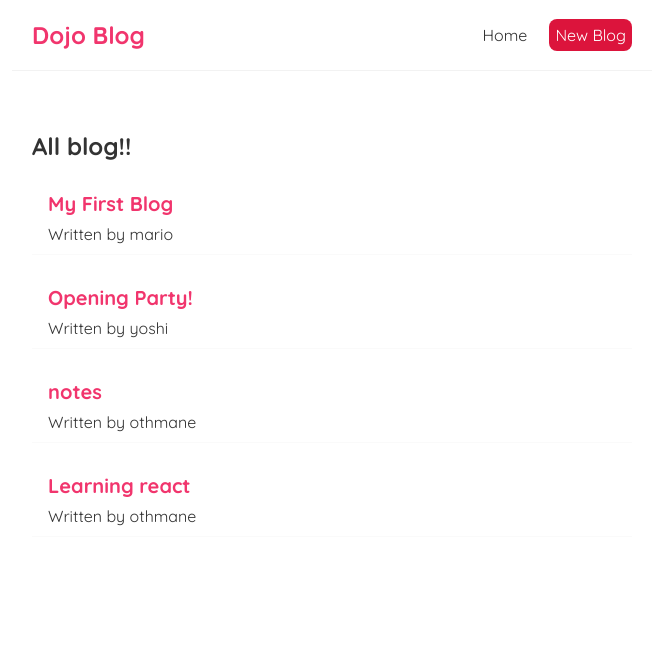
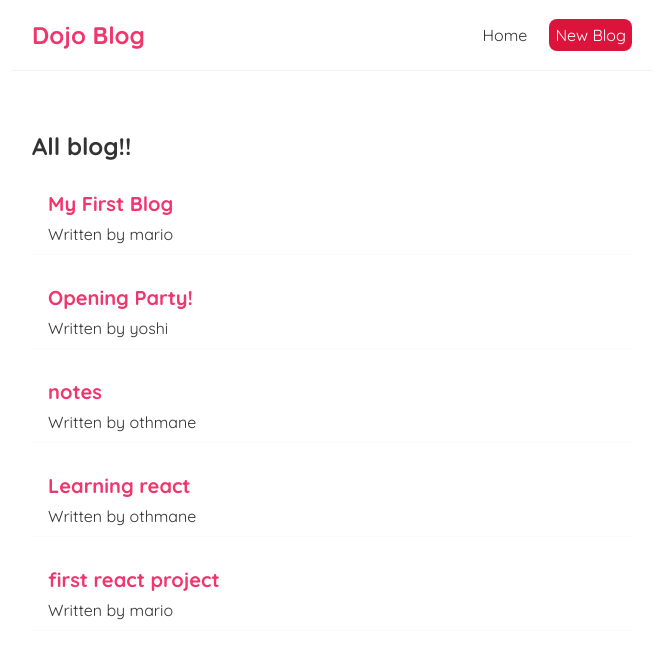
Before and after one commit to othmaneuw/simple-blog-react, a React (Create React App) app: page / in a window 1280 px wide. Shown: the top 658 px of the page, without its empty margins (308-971 px from the left). Built offline with nearby package versions, Linux system fonts and the light colour scheme; data requests are answered from the project's data file.

Commit message:
redirecting to home page after submit

```diff
--- a/data/db.json
+++ b/data/db.json
@@ -23,6 +23,12 @@
       "body": "I'm trying to be a full-stack developper",
       "author": "othmane",
       "id": 4
+    },
+    {
+      "title": "first react project",
+      "body": "I'm almost done with my first react project",
+      "author": "mario",
+      "id": 5
     }
   ]
 }
--- a/src/Create.js
+++ b/src/Create.js
@@ -1,10 +1,12 @@
 import { useState } from "react";
+import { useHistory } from "react-router-dom";
 
 const Create = () => {
   const [title, setTitle] = useState("");
   const [body,setBody] = useState("");
   const [author,setAuthor] = useState("othmane");
   const [isPending , setIsPending] = useState(false);
+  const history = useHistory();
   const handleSubmit = (e)  =>{
        e.preventDefault();
        setIsPending(true);
@@ -20,6 +22,7 @@ const Create = () => {
        }).then(res=>{
         console.log('Blog added !!');
         setIsPending(false);
+        history.push('/');
        })
   }
   return (
```
